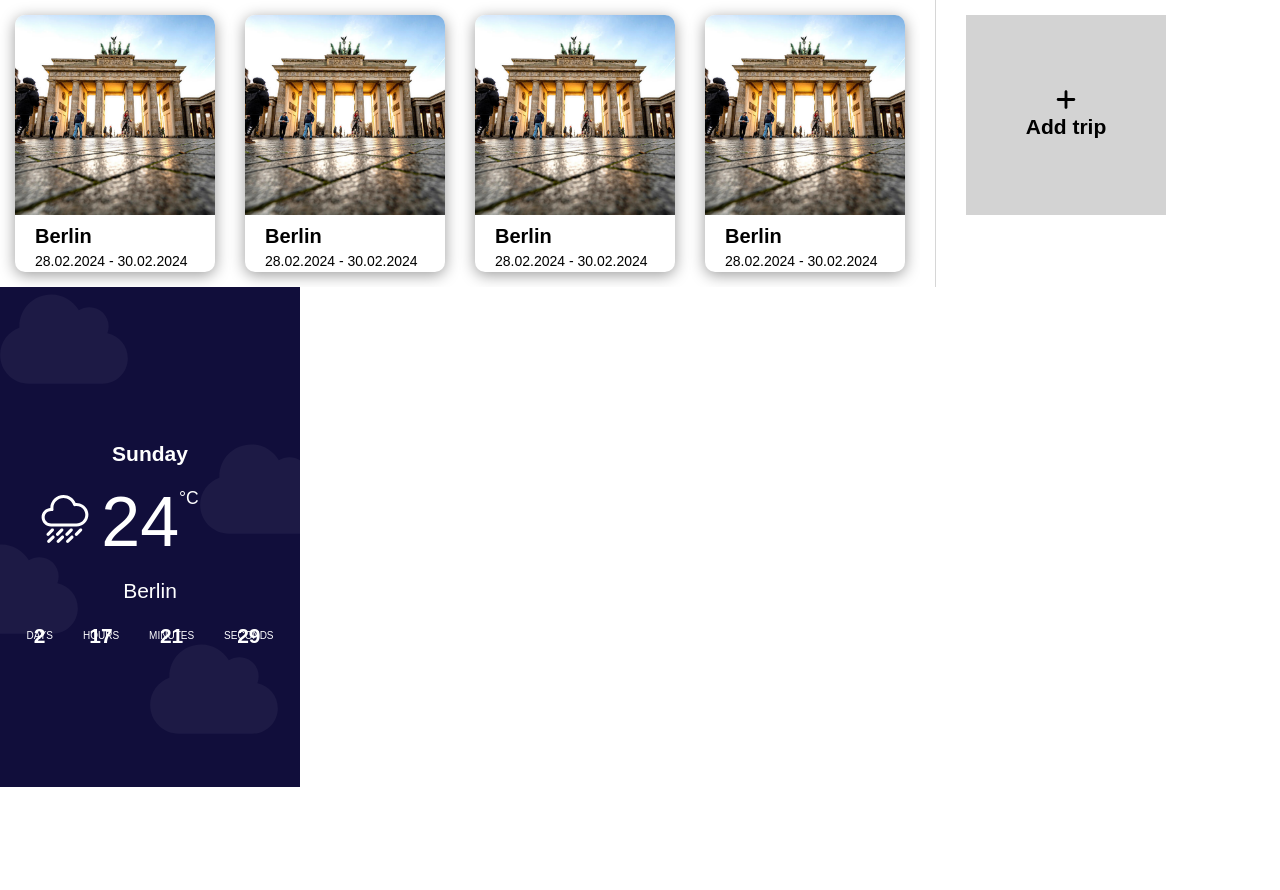
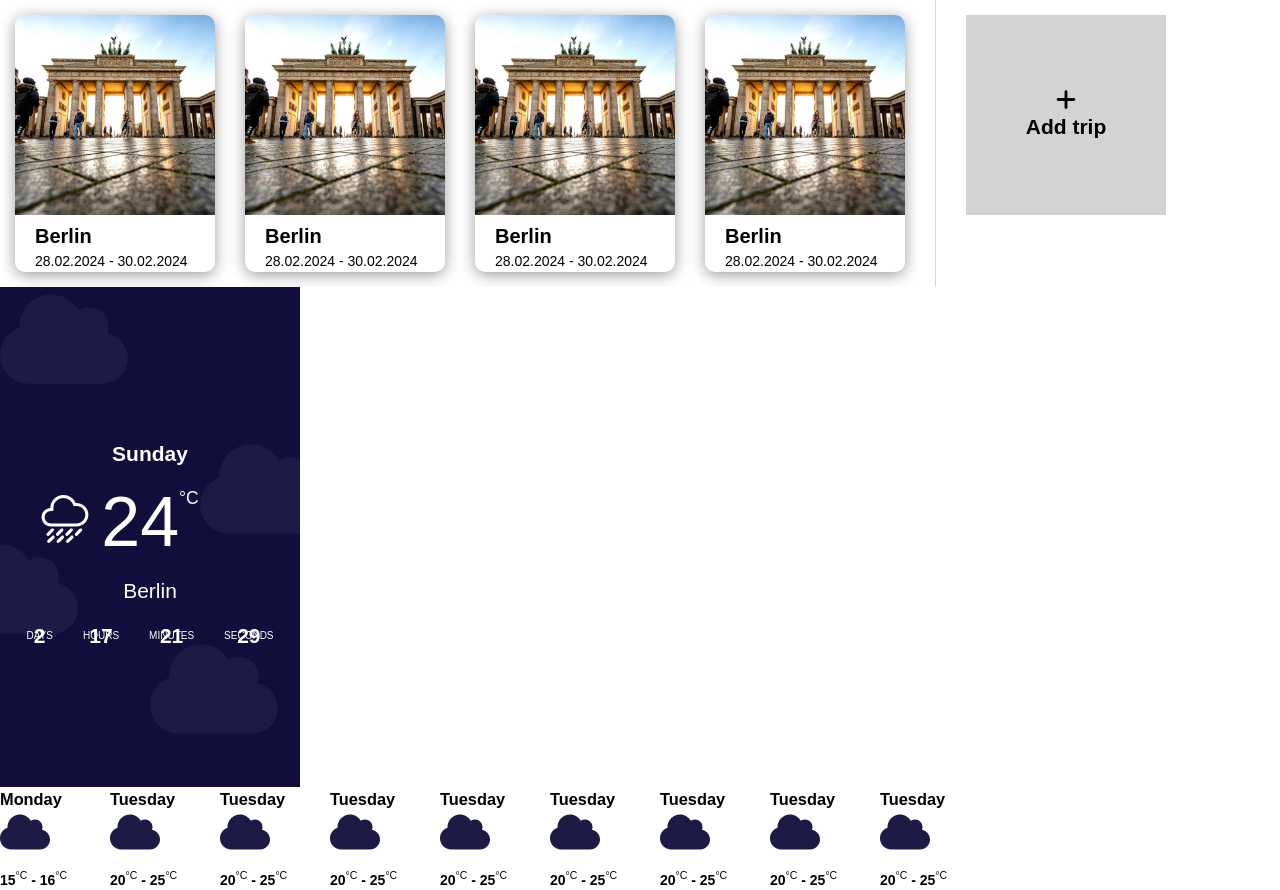
Before and after one commit to Xxandder/weather-app, a React (Vite) app in the folder weather-app/: page / in a window 1280 px wide. Before the commit the page ends 800 px from the top, so only its background shows below. Built offline with nearby package versions, Linux system fonts and the light colour scheme.

Commit message:
+ TripForecast component for App component

```diff
--- a/weather-app/src/App.tsx
+++ b/weather-app/src/App.tsx
@@ -1,12 +1,15 @@
 
 import { DailyForecast } from "./components/daily-forecast/daily-forecast.js";
+import { TripForecast } from "./components/trip-forecast/trip-forecast.js";
 import { Trips } from "./components/trips/trips.js";
+import { tripsForecast } from './libs/constants/constants.js';
 
 function App() {
   return (
     <>
       <Trips/>
       <DailyForecast/>
+      <TripForecast tripForecast={tripsForecast}/>
     </>
   )
 }
--- a/weather-app/src/libs/constants/constants.ts
+++ b/weather-app/src/libs/constants/constants.ts
@@ -50,6 +50,24 @@ const tripsForecast = [
         minTemperature: 20,
         maxTemperature: 25
     },
+    {
+        dayOfTheWeek: 'Tuesday',
+        icon: cloudIcon,
+        minTemperature: 20,
+        maxTemperature: 25
+    },
+    {
+        dayOfTheWeek: 'Tuesday',
+        icon: cloudIcon,
+        minTemperature: 20,
+        maxTemperature: 25
+    },
+    {
+        dayOfTheWeek: 'Tuesday',
+        icon: cloudIcon,
+        minTemperature: 20,
+        maxTemperature: 25
+    },
 ]
 
 
```
